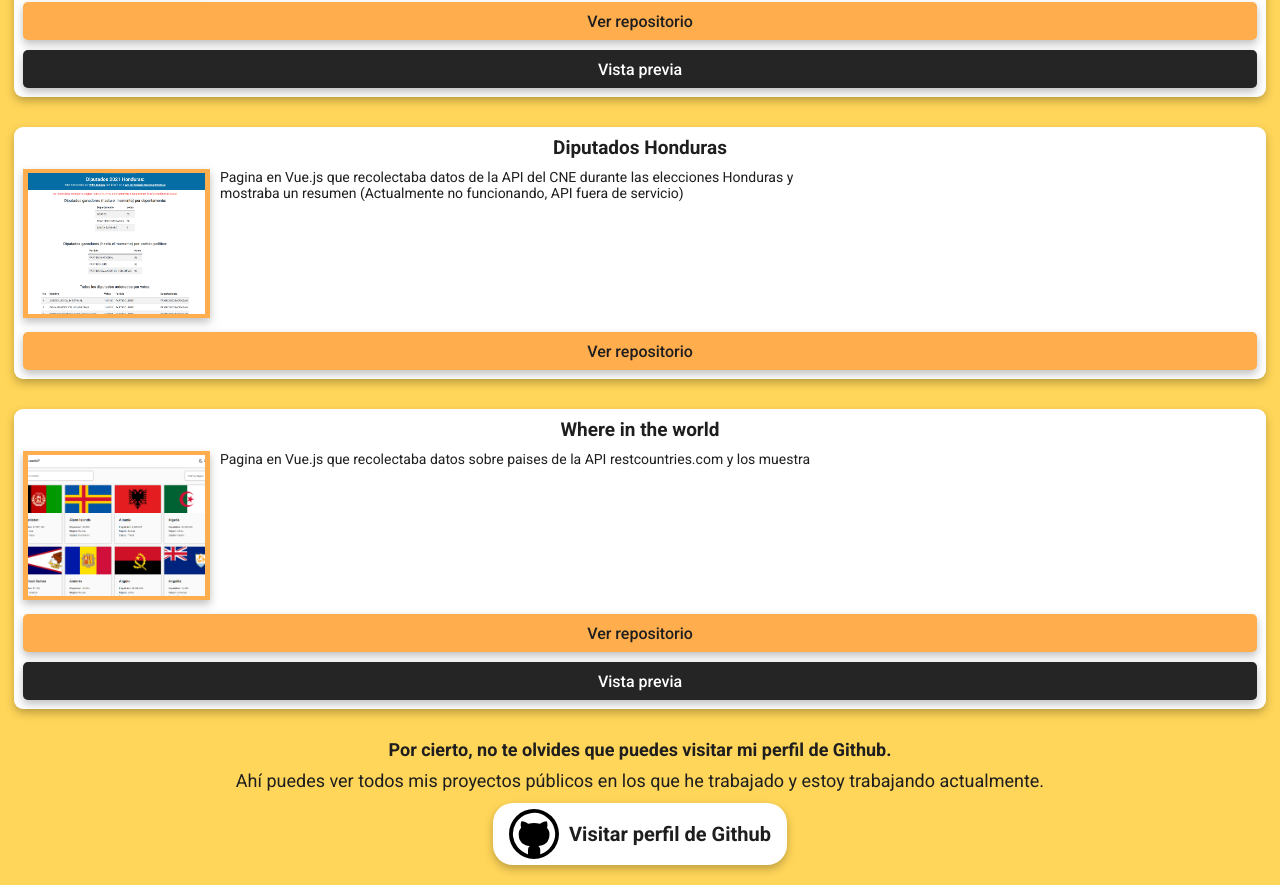
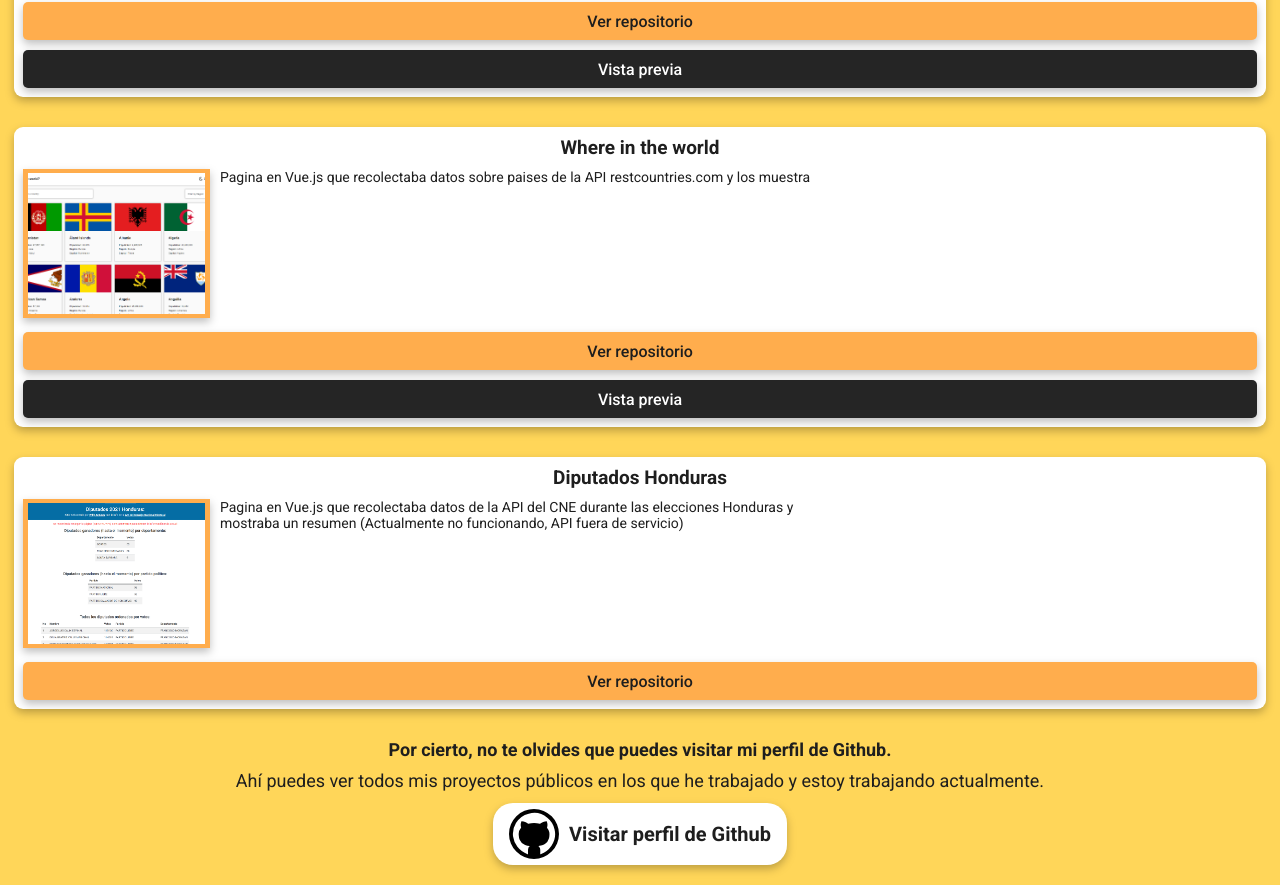
Before and after one commit to WillyAntunez/willy-antunez-portfolio, a React (Vite) app: page / in a window 1280 px wide. Shown: the part 1916-2801 px from the top of the page. Built offline with nearby package versions, Linux system fonts and the light colour scheme; a web font is replaced by a local one.

Commit message:
data: orden de los proyectos modificado

```diff
--- a/src/data/data.js
+++ b/src/data/data.js
@@ -61,17 +61,17 @@ export const data = {
             previewUrl: 'https://willyantunez.github.io/numbers_to_text/',
         },
         {
-            title: 'Diputados Honduras',
-            description: 'Pagina en Vue.js que recolectaba datos de la API del CNE durante las elecciones Honduras y mostraba un resumen (Actualmente no funcionando, API fuera de servicio)',
-            id: 'diputados-honduras',
-            repoUrl: 'https://github.com/WillyAntunez/diputados-honduras',
-        },
-        {
             title: 'Where in the world',
             description: 'Pagina en Vue.js que recolectaba datos sobre paises de la API restcountries.com y los muestra',
             id: 'where-in-the-world',
             repoUrl: 'https://github.com/WillyAntunez/where-in-the-world',
             previewUrl: 'https://willyantunez.github.io/where-in-the-world/',
         },
+        {
+            title: 'Diputados Honduras',
+            description: 'Pagina en Vue.js que recolectaba datos de la API del CNE durante las elecciones Honduras y mostraba un resumen (Actualmente no funcionando, API fuera de servicio)',
+            id: 'diputados-honduras',
+            repoUrl: 'https://github.com/WillyAntunez/diputados-honduras',
+        },
     ]
 }
```
